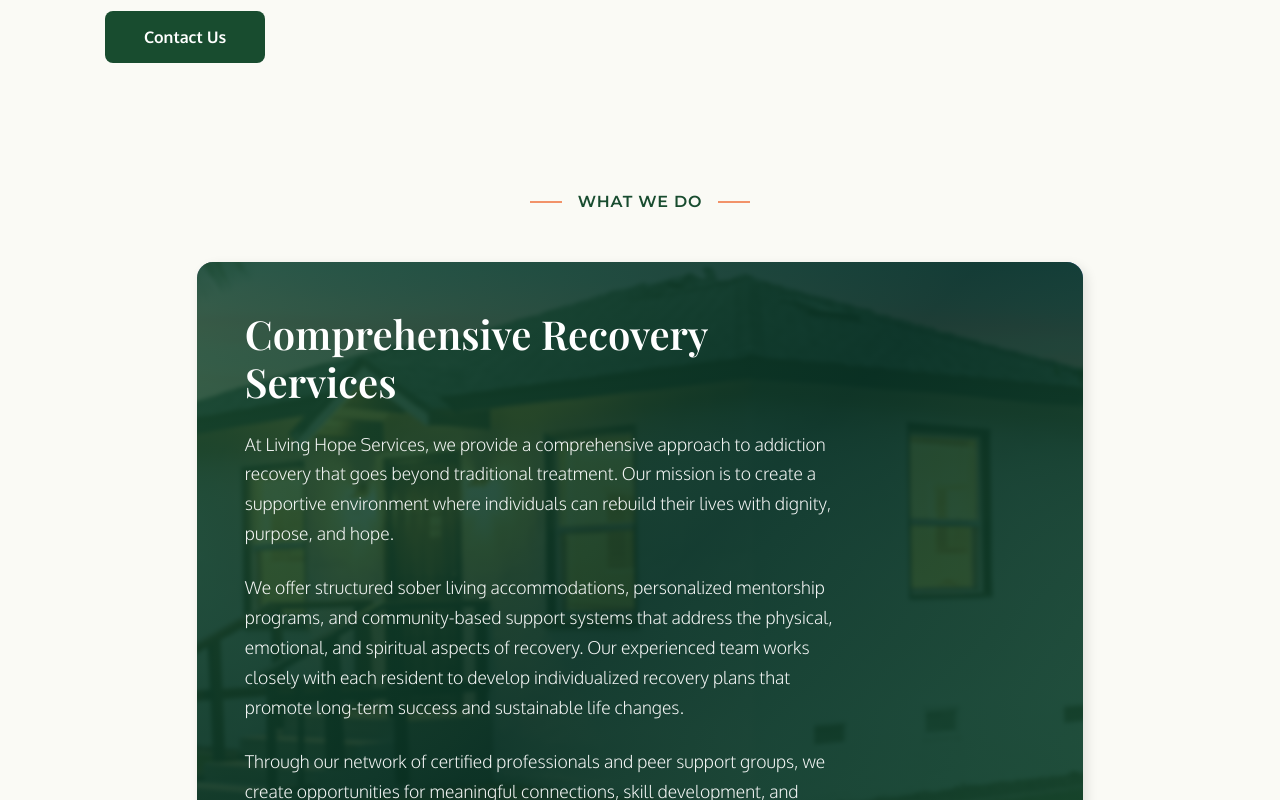
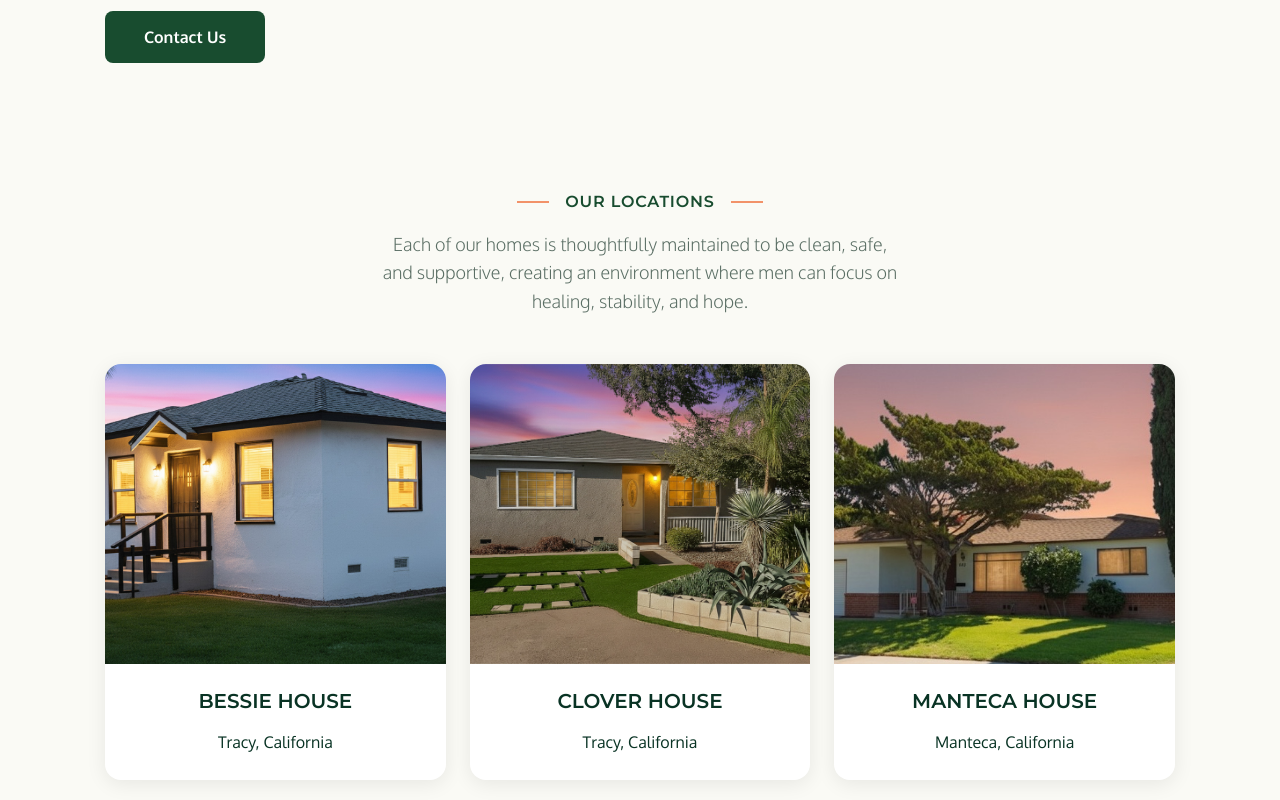
Before and after one commit to douglaswelcome/living-hope-services, a Next.js app: page / in a window 1280 px wide. Shown: the part 820-1620 px from the top of the page. Built offline with nearby package versions, Linux system fonts and the light colour scheme; a web font is replaced by a local one.

Commit message:
comment out whatwedo

```diff
--- a/src/pages/index.tsx
+++ b/src/pages/index.tsx
@@ -74,7 +74,7 @@
       <div className="min-h-screen">
         <Navigation />
         <HeroSection />
-        <WhatWeDo />
+        {/* <WhatWeDo /> */}
         <AddressSection />
 
 
```
